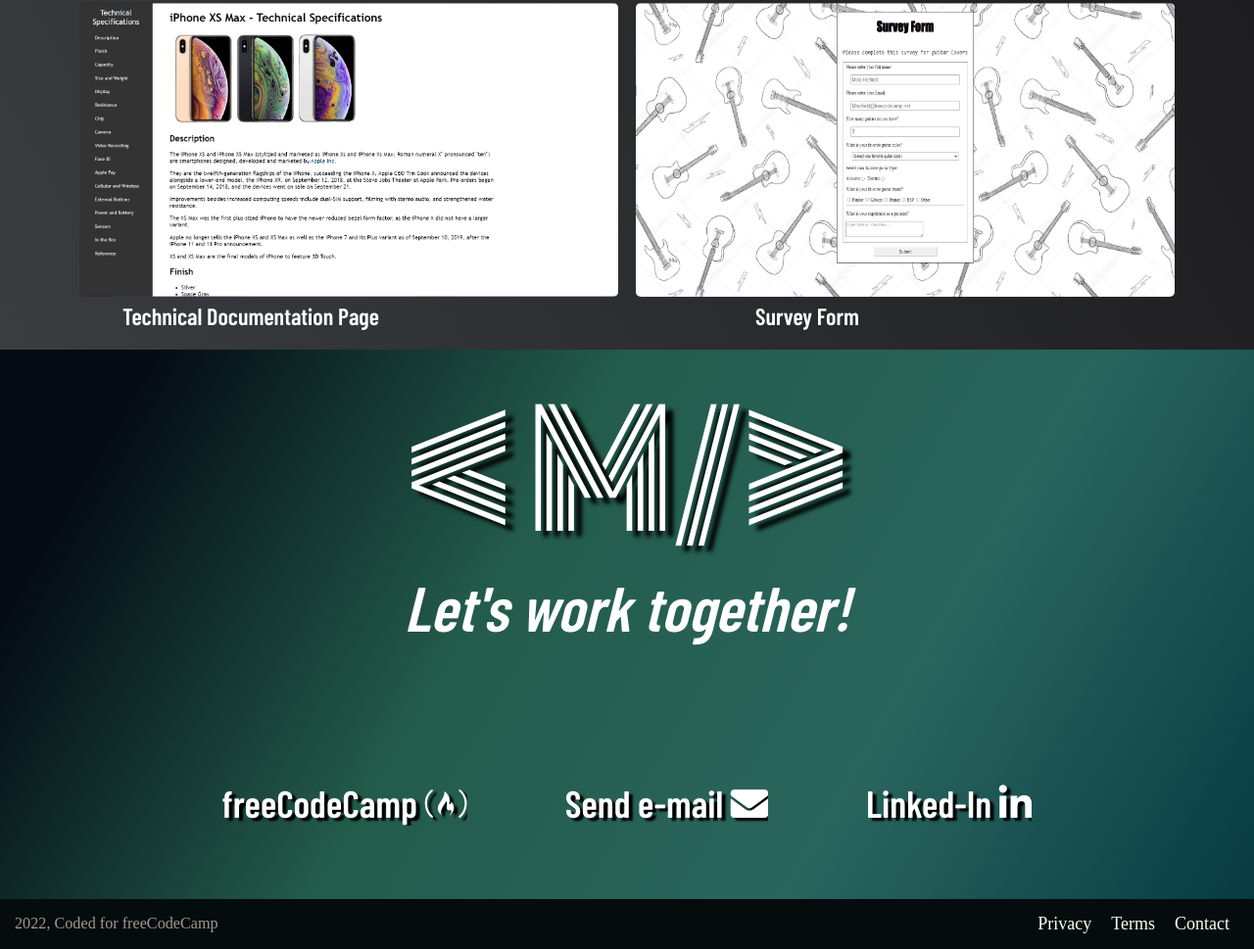
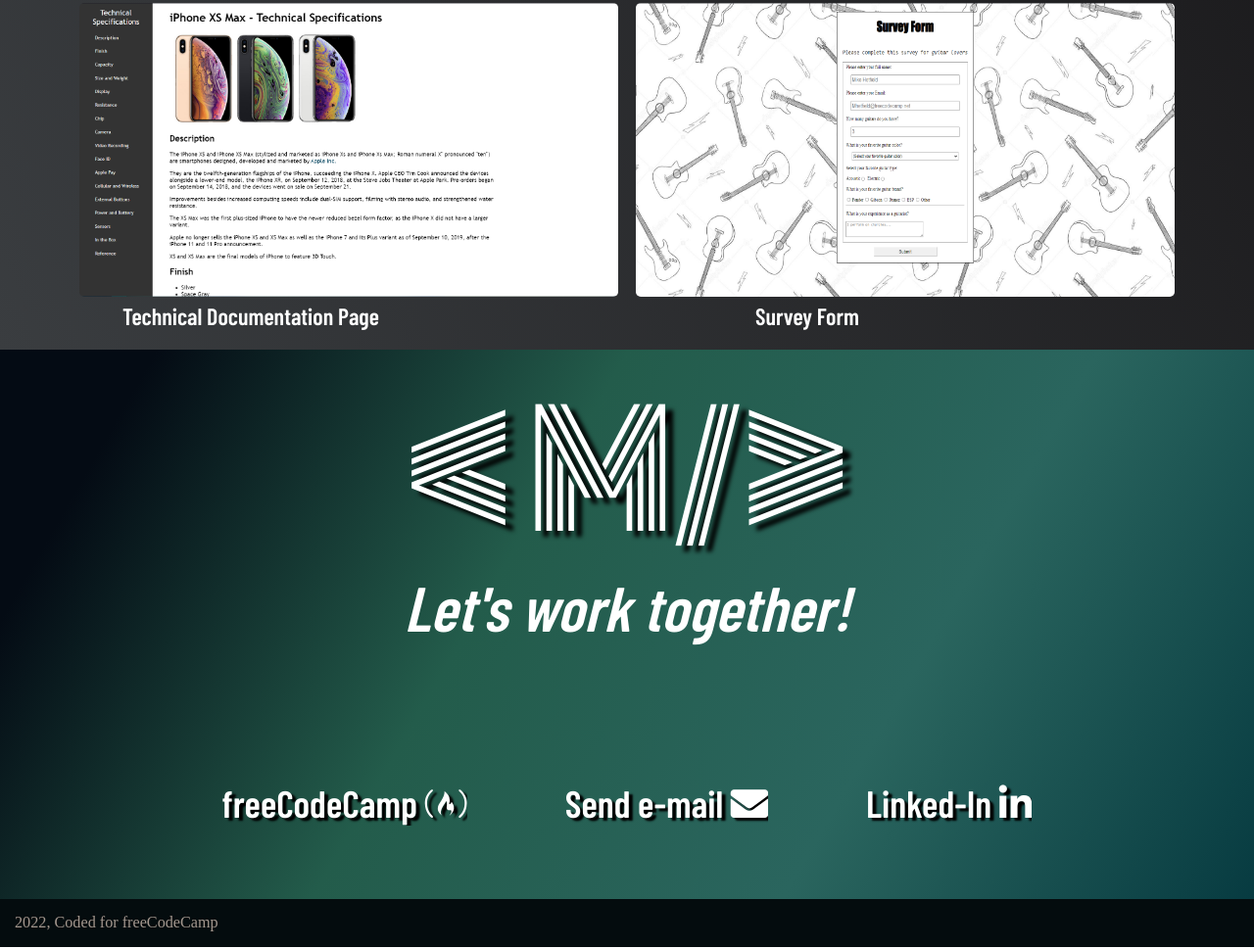
Before and after one commit to migueland-stack/miguel-urena.github.io, a plain HTML site: page index.html in a window 1280 px wide. Shown: the part 1268-2237 px from the top of the page at 98% size. Drawn offline with nearby package versions, Linux system fonts and the light colour scheme; a web font is replaced by a local one.

Commit message:
remove footer links

```diff
--- a/index.html
+++ b/index.html
@@ -82,11 +82,6 @@
 <!-- END OF CONTACT SECTION -->
  <!--FOOTER -->
         <footer id="footer">
-    <ul>
-      <li><a href="#">Privacy</a></li>
-      <li><a href="#">Terms</a></li>
-      <li><a href="#">Contact</a></li>
-    </ul>
     <span>2022, Coded for freeCodeCamp</span>
   </footer>
  <!--END OF FOOTER -->
--- a/main.css
+++ b/main.css
@@ -223,7 +223,7 @@
   display: flex;
   align-items: center;
   justify-content: space-between;
-  flex-direction: row-reverse;
+  flex-direction: row;
 }
 
 
```
